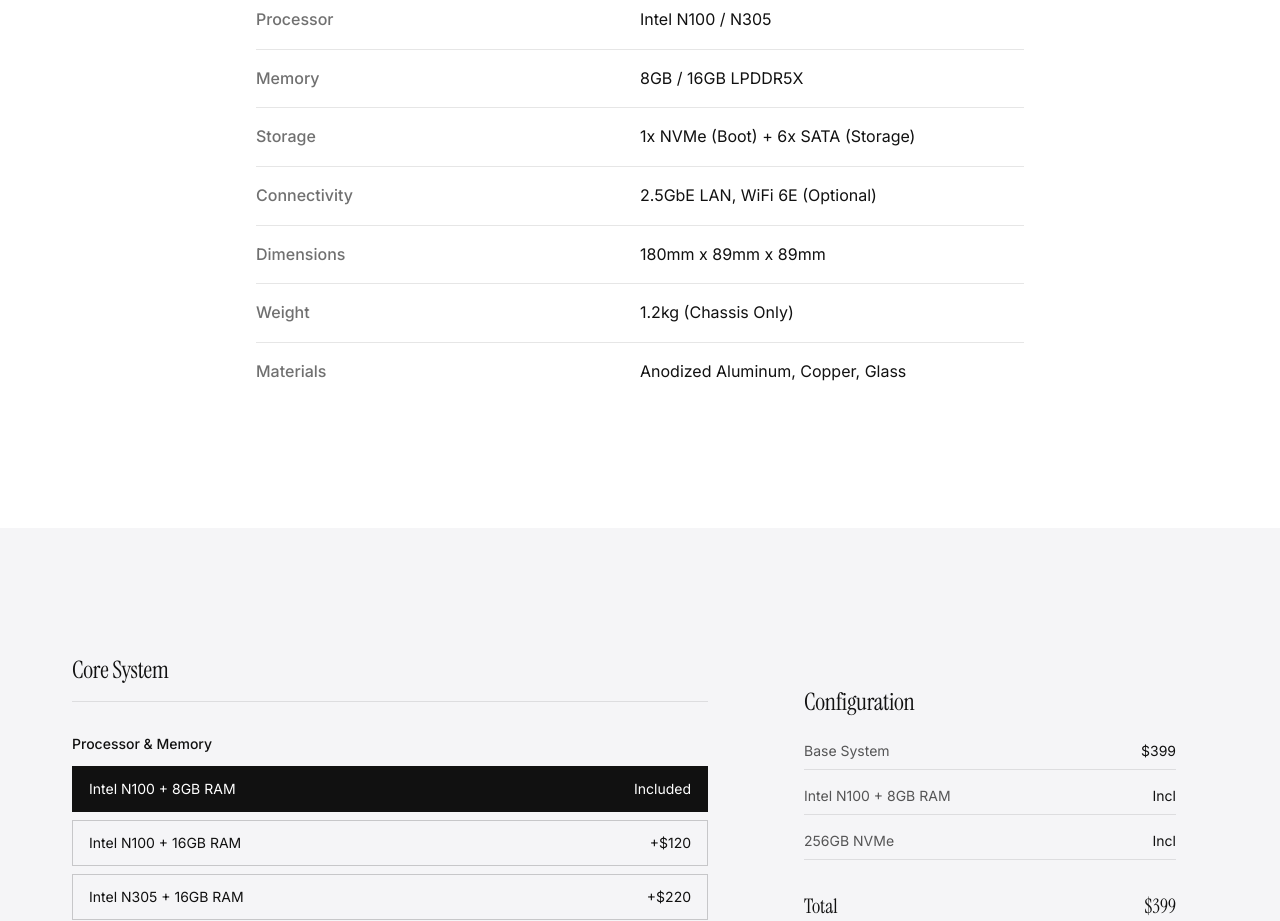
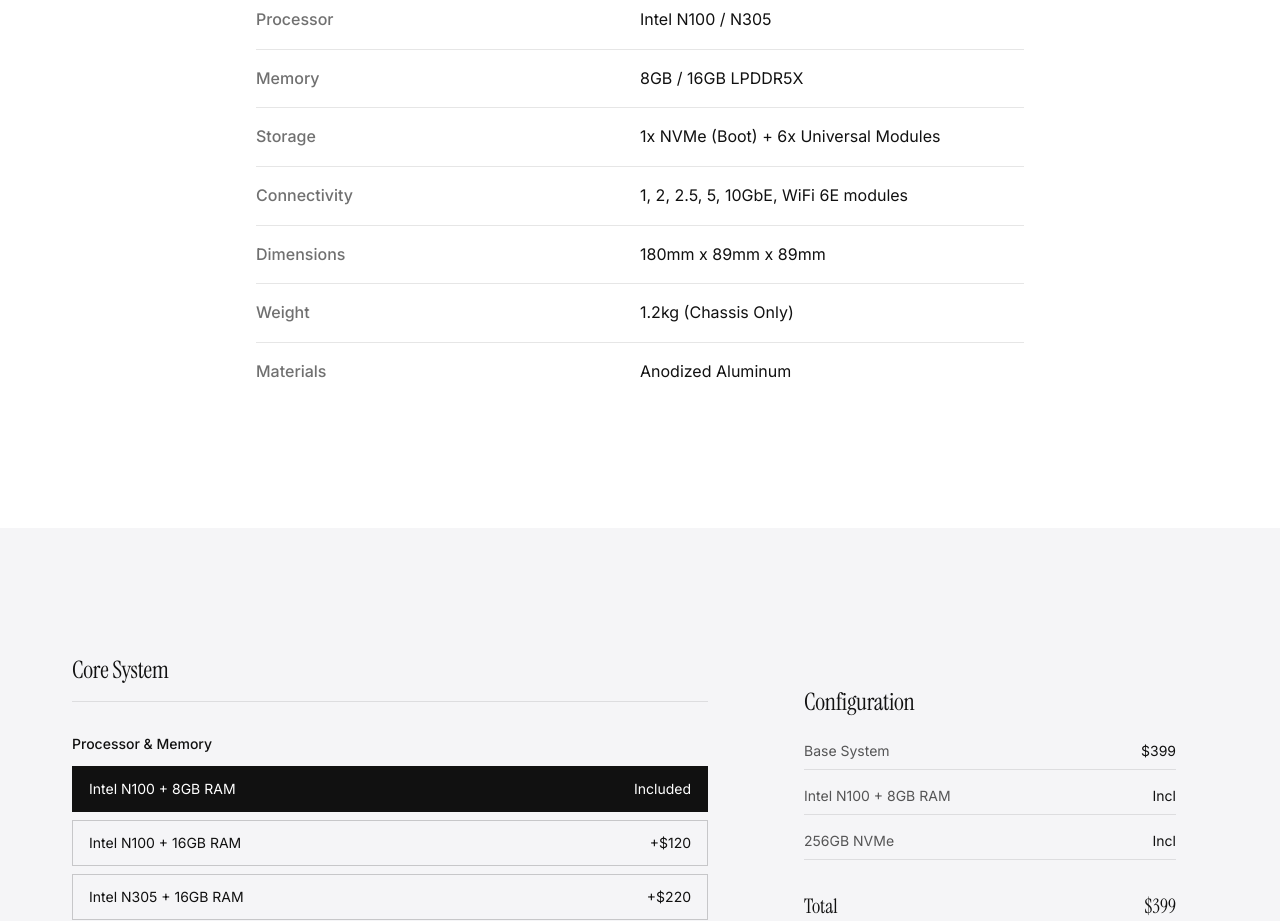
Before and after one commit to grsszne/cornerstonesh, a Next.js app: page /foundation in a window 1280 px wide. Shown: the part 1680-2601 px from the top of the page. Built offline with nearby package versions, Linux system fonts and the light colour scheme.

Commit message:
slight text changes

```diff
--- a/src/app/foundation/page.js
+++ b/src/app/foundation/page.js
@@ -81,11 +81,11 @@
                  {[
                     { label: "Processor", value: "Intel N100 / N305" },
                     { label: "Memory", value: "8GB / 16GB LPDDR5X" },
-                    { label: "Storage", value: "1x NVMe (Boot) + 6x SATA (Storage)" },
-                    { label: "Connectivity", value: "2.5GbE LAN, WiFi 6E (Optional)" },
+                    { label: "Storage", value: "1x NVMe (Boot) + 6x Universal Modules" },
+                    { label: "Connectivity", value: "1, 2, 2.5, 5, 10GbE, WiFi 6E modules" },
                     { label: "Dimensions", value: "180mm x 89mm x 89mm" },
                     { label: "Weight", value: "1.2kg (Chassis Only)" },
-                    { label: "Materials", value: "Anodized Aluminum, Copper, Glass" },
+                    { label: "Materials", value: "Anodized Aluminum" },
                  ].map((spec) => (
                     <div key={spec.label} className="grid grid-cols-2 py-4">
                        <dt className="font-sans font-medium text-foreground/60">{spec.label}</dt>
--- a/src/app/preorder/page.js
+++ b/src/app/preorder/page.js
@@ -3,7 +3,6 @@
 import { useState } from "react";
 import Link from "next/link";
 import Navigation from "@/components/Navigation";
-import Footer from "@/components/Footer";
 
 export default function PreorderPage() {
   const [email, setEmail] = useState("");
@@ -115,7 +114,6 @@
         </section>
       </main>
 
-      <Footer />
     </div>
   );
 }
```
